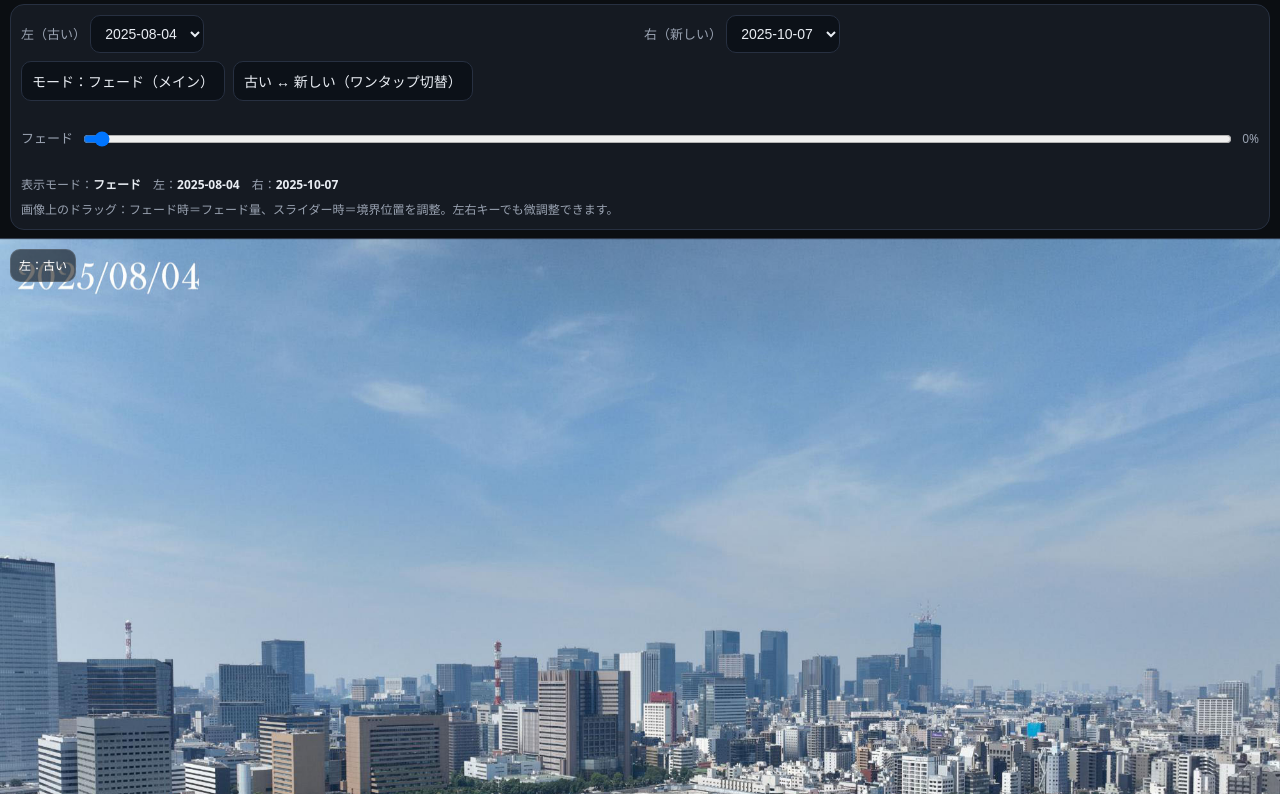
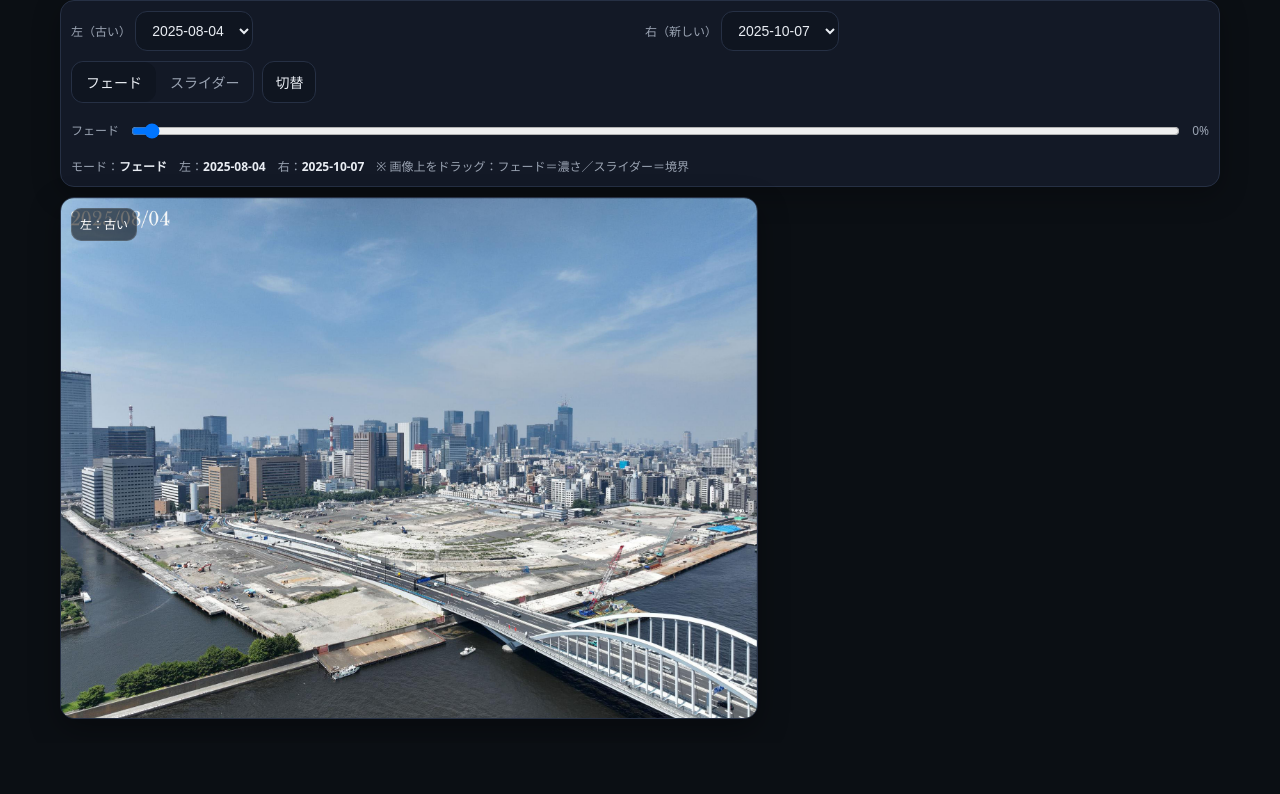
Before and after one commit to itokoji0210/Tsukiji_Project_Compare_Check, a plain HTML site: page index.html in a window 1280 px wide. Shown: the part 66-860 px from the top of the page. After the commit the page ends 809 px from the top, so only its background shows below. Drawn offline with Linux system fonts and the light colour scheme.

Commit message:
Update index.html

```diff
--- a/index.html
+++ b/index.html
@@ -3,151 +3,171 @@
 <head>
 <meta charset="utf-8" />
 <meta name="viewport" content="width=device-width,initial-scale=1,viewport-fit=cover" />
-<title>定点・ビフォーアフター比較（フェード量スライダー対応）</title>
+<title>定点・ビフォーアフター比較（自動フィット＋直感UI）</title>
 <meta name="color-scheme" content="light dark" />
 <style>
   :root{
-    --bg:#0b0e12; --fg:#e9edf3; --muted:#9aa3b2; --card:#151a22; --border:#273041;
-    --safe-top: env(safe-area-inset-top, 0px);
-    --safe-right: env(safe-area-inset-right, 0px);
-    --safe-bottom: env(safe-area-inset-bottom, 0px);
-    --safe-left: env(safe-area-inset-left, 0px);
-    --ar: 16 / 9; /* 動的に書き換え（画像の実アスペクト比） */
+    --bg:#0b0f14; --fg:#e9edf3; --muted:#9aa3b2;
+    --panel:#131926; --card:#0f1520; --border:#263044; --accent:#4da3ff;
   }
+  *{box-sizing:border-box}
   html,body{height:100%}
   body{
-    margin:0;
-    background:var(--bg);
-    color:var(--fg);
-    font-family: system-ui, -apple-system, Segoe UI, Roboto, "Hiragino Kaku Gothic ProN","Noto Sans JP","Yu Gothic", Meiryo, sans-serif;
+    margin:0; background:var(--bg); color:var(--fg);
+    font-family: system-ui,-apple-system,Segoe UI,Roboto,"Hiragino Kaku Gothic ProN","Noto Sans JP","Yu Gothic",Meiryo,sans-serif;
     line-height:1.6;
-    padding: calc(8px + var(--safe-top)) 0 calc(8px + var(--safe-bottom)) 0;
   }
-  .container{
-    width:100vw; /* 横幅いっぱい */
-    margin:0 auto;
+  .wrap{
+    max-width:1200px; margin:0 auto; padding:12px clamp(8px,2vw,20px);
   }
+  header{margin-bottom:8px}
+  h1{margin:4px 0 8px; font-size: clamp(18px,2.4vw,26px); letter-spacing:.02em}
   .panel{
-    padding: 8px calc(10px + var(--safe-left)) 8px calc(10px + var(--safe-right));
+    background:var(--panel); border:1px solid var(--border); border-radius:14px;
+    padding:10px; box-shadow:0 8px 28px rgba(0,0,0,.28);
   }
-  .card{
+  .grid{display:grid; grid-template-columns: 1fr 1fr; gap:10px}
+  label{font-size:12px; color:var(--muted)}
+  select,button,input[type=range]{
+    background:var(--card); color:var(--fg);
+    border:1px solid var(--border); border-radius:12px;
+    padding:10px 12px; font-size:14px;
+  }
+  button{cursor:pointer}
+  .row{display:flex; gap:8px; flex-wrap:wrap; align-items:center}
+  .seg{
+    display:inline-flex; border:1px solid var(--border); border-radius:12px; overflow:hidden;
+  }
+  .seg button{
+    background:transparent; border:0; padding:10px 14px; font-size:14px; color:var(--muted)
+  }
+  .seg button.active{ background:var(--card); color:var(--fg) }
+  .hint{font-size:12px; color:var(--muted)}
+  .status{font-size:12px; color:var(--muted); display:flex; gap:12px; flex-wrap:wrap}
+  .status strong{color:var(--fg)}
+
+  /* ビューア：サイズはJSでwidth/heightを動的に設定（実アスペクト比&可視領域にフィット） */
+  .viewerShell{
+    margin-top:10px;
     background:var(--card);
     border:1px solid var(--border);
     border-radius:14px;
-    padding:10px;
-  }
-  h1{font-size: clamp(18px, 2.6vw, 26px); margin: 2px 0 10px}
-  .grid{display:grid; grid-template-columns: 1fr 1fr; gap:8px}
-  .row{display:flex; flex-wrap:wrap; gap:8px; align-items:center}
-  label{font-size:13px; color:var(--muted)}
-  select,button,input[type=range]{
-    background:#0c1118; color:var(--fg);
-    border:1px solid var(--border); border-radius:10px;
-    padding:9px 10px; font-size:14px;
-  }
-  button{cursor:pointer}
-  .hint{font-size:12px; color:var(--muted)}
-  /* ビューア：横幅100vw・高さはアスペクト比で可変 */
-  .viewerWrap{
-    width:100vw; max-width:100vw; overflow:hidden;
+    overflow:hidden;
+    box-shadow:0 10px 30px rgba(0,0,0,.35);
   }
   .viewer{
-    position:relative; width:100%; aspect-ratio: var(--ar);
-    background:#0a0e13; border-top:1px solid var(--border); border-bottom:1px solid var(--border);
-    user-select:none; touch-action:none;
+    position:relative; width:100%; height:100%;
+    user-select:none; touch-action:none; background:#0a0e13;
   }
-  .layer{ position:absolute; inset:0; display:grid; place-items:center; }
+  .layer{position:absolute; inset:0; display:grid; place-items:center}
   .layer img{
     width:100%; height:100%; object-fit:contain;
     image-rendering:auto; transform:translateZ(0);
-    will-change: opacity, clip-path;
+    will-change:opacity, clip-path;
   }
   .badge{
-    position:absolute; top:10px; left:10px;
-    background:rgba(0,0,0,.55); color:#fff; border:1px solid rgba(255,255,255,.12);
-    font-size:12px; padding:6px 8px; border-radius:10px;
+    position:absolute; top:10px; background:rgba(0,0,0,.55); color:#fff;
+    border:1px solid rgba(255,255,255,.12); border-radius:10px; font-size:12px; padding:6px 8px;
   }
-  .badge.right{left:auto; right:10px}
-  .sliderTrack{ position:absolute; inset:0; pointer-events:none; }
-  .divider{ position:absolute; top:0; bottom:0; width:2px; background:rgba(255,255,255,.92); left:50% }
+  .badge.left{left:10px}
+  .badge.right{right:10px}
+
+  /* スライダー（境界）UI */
+  .track{position:absolute; inset:0; pointer-events:none; display:none}
+  .divider{
+    position:absolute; top:0; bottom:0; width:2px; background:rgba(255,255,255,.96);
+    left:50%; box-shadow:0 0 0 1px rgba(0,0,0,.35);
+  }
   .handle{
     position:absolute; top:50%; left:50%; transform:translate(-50%,-50%);
-    width:44px; height:44px; border-radius:999px; display:grid; place-items:center;
-    background:rgba(20,25,34,.9); border:1px solid rgba(255,255,255,.12);
-    box-shadow:0 4px 16px rgba(0,0,0,.35);
+    width:46px; height:46px; border-radius:999px; display:grid; place-items:center;
+    background:rgba(18,22,32,.92); border:1px solid rgba(255,255,255,.14);
+    box-shadow:0 6px 18px rgba(0,0,0,.4);
   }
-  .rangeRow{display:flex; align-items:center; gap:8px}
+  .handle::before,.handle::after{
+    content:""; width:12px; height:12px; border-top:2px solid #fff; border-left:2px solid #fff; position:absolute; opacity:.9;
+  }
+  .handle::before{ transform: translateX(-13px) rotate(-45deg) }
+  .handle::after{ transform: translateX(13px) rotate(135deg) }
+
+  /* レンジ行 */
+  .rangeRow{display:flex; align-items:center; gap:10px}
   .rangeRow input[type=range]{flex:1; height:36px}
-  /* ステータス行 */
-  .status{ display:flex; gap:12px; align-items:center; font-size:12px; color:var(--muted); }
-  .status strong{ color:var(--fg); font-weight:600 }
+
+  /* フッタースペース（下端と密着しないように） */
+  .spacer{height:12px}
 </style>
 </head>
 <body>
-  <div class="container">
+<div class="wrap">
+  <header>
+    <h1>定点撮影｜ビフォー・アフター比較</h1>
     <div class="panel">
-      <h1>定点撮影｜ビフォー・アフター比較（フェード量スライダー対応）</h1>
-      <div class="card">
       <div class="grid">
         <div>
           <label>左（古い）</label>
-            <select id="leftSelect" aria-label="左の画像（古い）"></select>
+          <select id="leftSel" aria-label="左の画像（古い）"></select>
         </div>
         <div>
           <label>右（新しい）</label>
-            <select id="rightSelect" aria-label="右の画像（新しい）"></select>
+          <select id="rightSel" aria-label="右の画像（新しい）"></select>
         </div>
       </div>
-        <div class="row" style="margin-top:8px">
-          <button id="modeBtn">モード：フェード（メイン）</button>
-          <button id="toggleBtn">古い ↔ 新しい（ワンタップ切替）</button>
+
+      <div class="row" style="margin-top:10px">
+        <div class="seg" role="tablist" aria-label="表示モード">
+          <button id="tabFade"  role="tab" aria-selected="true"  class="active">フェード</button>
+          <button id="tabCut"   role="tab" aria-selected="false">スライダー</button>
+        </div>
+        <button id="toggleBtn" title="ワンタップ切替（フェード：0%↔100%／スライダー：中央↔端）">切替</button>
       </div>
 
-        <!-- フェード用スライダー（新規） -->
+      <!-- フェード量スライダー -->
       <div class="rangeRow" id="fadeRow" style="margin-top:8px">
         <label>フェード</label>
         <input id="fadeRange" type="range" min="0" max="100" value="0" aria-label="フェード量（%）">
         <span class="hint" id="fadePct">0%</span>
       </div>
-
-        <!-- 切り替えスライダー（サブ） -->
+      <!-- 境界スライダー -->
       <div class="rangeRow" id="cutRow" style="margin-top:8px; display:none">
-          <label>スライダー</label>
-          <input id="cutRange" type="range" min="0" max="100" value="50" aria-label="スライダー位置（%）">
+        <label>境界</label>
+        <input id="cutRange" type="range" min="0" max="100" value="50" aria-label="境界位置（%）">
         <span class="hint" id="cutPct">50%</span>
       </div>
 
       <div class="status" style="margin-top:6px">
-          <div>表示モード：<strong id="modeLabel">フェード</strong></div>
+        <div>モード：<strong id="modeLabel">フェード</strong></div>
         <div>左：<strong id="leftLabel">-</strong></div>
         <div>右：<strong id="rightLabel">-</strong></div>
-        </div>
-        <div class="hint" style="margin-top:6px">
-          画像上のドラッグ：フェード時＝フェード量、スライダー時＝境界位置を調整。左右キーでも微調整できます。
+        <div class="hint">※ 画像上をドラッグ：フェード＝濃さ／スライダー＝境界</div>
       </div>
     </div>
-    </div>
+  </header>
 
-    <div class="viewerWrap">
+  <main>
+    <div class="viewerShell" id="viewerShell">
       <div class="viewer" id="viewer">
         <div class="layer" id="layerA">
           <img id="imgA" alt="左（古い）画像">
-          <div class="badge">左：古い</div>
+          <div class="badge left">左：古い</div>
         </div>
         <div class="layer" id="layerB" style="opacity:0">
           <img id="imgB" alt="右（新しい）画像">
           <div class="badge right">右：新しい</div>
         </div>
-        <div class="sliderTrack" id="track" style="display:none">
+
+        <div class="track" id="track">
           <div class="divider" id="divider"></div>
           <div class="handle" id="handle"></div>
         </div>
       </div>
     </div>
+    <div class="spacer"></div>
+  </main>
 </div>
 
 <script>
-/* ========== ユーザー編集エリア：画像リストだけ覚えればOK ========== */
+/* ====== ユーザー編集：ここだけ覚えればOK（同フォルダ想定） ====== */
 const IMAGES = [
   "2025_08_04.jpg",
   "2025_08_20.JPG",
@@ -157,27 +177,32 @@ const DEFAULT_LEFT  = "2025_08_04.jpg";
 const DEFAULT_RIGHT = "2025_10_07.jpg";
 /* ================================================================ */
 
-const $ = (id)=>document.getElementById(id);
-const leftSelect = $('leftSelect'), rightSelect = $('rightSelect');
+const $ = id => document.getElementById(id);
+const leftSel = $('leftSel'), rightSel = $('rightSel');
 const imgA=$('imgA'), imgB=$('imgB'), layerA=$('layerA'), layerB=$('layerB');
-const modeBtn=$('modeBtn'), toggleBtn=$('toggleBtn');
-const fadeRow=$('fadeRow'), fadeRange=$('fadeRange'), fadePct=$('fadePct');
-const cutRow=$('cutRow'), cutRange=$('cutRange'), cutPct=$('cutPct');
+const track=$('track'), divider=$('divider'), handle=$('handle');
+const fadeRow=$('fadeRow'), cutRow=$('cutRow');
+const fadeRange=$('fadeRange'), cutRange=$('cutRange'), fadePct=$('fadePct'), cutPct=$('cutPct');
 const modeLabel=$('modeLabel'), leftLabel=$('leftLabel'), rightLabel=$('rightLabel');
-const viewer=$('viewer'), track=$('track'), divider=$('divider'), handle=$('handle');
+const tabFade=$('tabFade'), tabCut=$('tabCut'), toggleBtn=$('toggleBtn');
+const viewer=$('viewer'), viewerShell=$('viewerShell');
 
-let mode='fade';   // 'fade' | 'slider'
+let mode='fade'; // 'fade' or 'cut'
 let dragging=false;
+let naturalRatio = 16/9; // 画像の実アスペクト比（読み込み後に更新）
 
+/* ユーティリティ */
 function labelFromFilename(fn){
   const m = fn.match(/^(\d{4})_(\d{2})_(\d{2})/);
   return m ? `${m[1]}-${m[2]}-${m[3]}` : fn;
 }
 function ymd(fn){ const m=fn.match(/^(\d{4})_(\d{2})_(\d{2})/); return m? `${m[1]}-${m[2]}-${m[3]}`: null; }
 function isOlder(a,b){ const A=ymd(a), B=ymd(b); return !A||!B||A<=B; }
+function preload(src){ const i=new Image(); i.src=src; }
 
+/* セレクト初期化＆順序保全（左=古い、右=新しい） */
 function populate(){
-  [leftSelect,rightSelect].forEach(sel=>{
+  [leftSel,rightSel].forEach(sel=>{
     sel.innerHTML='';
     IMAGES.forEach(fn=>{
       const o=document.createElement('option');
@@ -185,83 +210,112 @@ function populate(){
       sel.appendChild(o);
     });
   });
-  leftSelect.value=DEFAULT_LEFT;
-  rightSelect.value=DEFAULT_RIGHT;
+  leftSel.value=DEFAULT_LEFT;
+  rightSel.value=DEFAULT_RIGHT;
   enforceChronology();
 }
 function enforceChronology(){
-  const L=leftSelect.value, R=rightSelect.value;
-  if(!isOlder(L,R)){ leftSelect.value=R; rightSelect.value=L; }
-  leftLabel.textContent=labelFromFilename(leftSelect.value);
-  rightLabel.textContent=labelFromFilename(rightSelect.value);
+  const L=leftSel.value, R=rightSel.value;
+  if(!isOlder(L,R)){ leftSel.value=R; rightSel.value=L; }
+  leftLabel.textContent=labelFromFilename(leftSel.value);
+  rightLabel.textContent=labelFromFilename(rightSel.value);
   loadImages();
 }
-function preload(src){ const i=new Image(); i.src=src; }
 
-function setAspectByImages(){
-  // 読み込み済みの自然サイズから viewer の aspect-ratio を動的に設定
-  const wa = imgA.naturalWidth, ha = imgA.naturalHeight;
-  const wb = imgB.naturalWidth, hb = imgB.naturalHeight;
-  if(wa>0 && ha>0 && wb>0 && hb>0){
-    // 2枚のうち「縦がより大きくなりがち」なアスペクト比を採用（縦切れ回避）
-    const ra = wa/ha, rb = wb/hb;
-    const r = Math.min(ra, rb); // より縦長寄りを使う
-    viewer.style.setProperty('--ar', `${r} / 1`);
+/* 画像読み込み＆比率更新 */
+function loadImages(){
+  const L=leftSel.value, R=rightSel.value;
+  preload(L); preload(R);
+  imgA.src=L; imgB.src=R;
+  imgA.alt=`左（古い）：${labelFromFilename(L)}`;
+  imgB.alt=`右（新しい）：${labelFromFilename(R)}`;
+
+  const updateRatioAndLayout = ()=>{
+    // 2枚の自然サイズから「より縦長寄り」の比率を採用（縦切れ回避）
+    const ra = imgA.naturalWidth / imgA.naturalHeight;
+    const rb = imgB.naturalWidth / imgB.naturalHeight;
+    if(Number.isFinite(ra) && ra>0 && Number.isFinite(rb) && rb>0){
+      naturalRatio = Math.min(ra, rb);
+      layoutViewer(); // サイズ再計算
+    }
+    if(mode==='fade'){ setFade(fadeRange.value); } else { setCut(cutRange.value); }
+  };
+
+  if(imgA.complete && imgB.complete) updateRatioAndLayout();
+  else {
+    let loaded = 0;
+    const cb = ()=>{ loaded++; if(loaded>=2) updateRatioAndLayout(); };
+    imgA.onload = cb; imgB.onload = cb;
   }
 }
 
-function loadImages(){
-  const L=leftSelect.value, R=rightSelect.value;
-  preload(L); preload(R);
-  imgA.style.opacity='1';
-  imgB.style.opacity= mode==='fade' ? (fadeRange.value/100) : '1';
-  imgA.src=L; imgB.src=R;
-  imgA.alt=`左（古い）：${labelFromFilename(L)}`;
-  imgB.alt=`右（新しい）：${labelFromFilename(R)}`;
-  // アスペクト比を画像ロード後に更新
-  const onReady = ()=> setAspectByImages();
-  if(imgA.complete && imgB.complete){ onReady(); }
-  else{
-    imgA.onload = onReady; imgB.onload = onReady;
+/* 可視領域にフィット：パネル等の高さを差し引いて viewer を最大化 */
+function layoutViewer(){
+  // 目安：ビューアは画面高の 80〜88% を狙う（デバイスにより余白調整）
+  const vh = window.innerHeight;
+  const targetVH = Math.max(0.8, Math.min(0.88, 1 - 0.12)); // だいたい0.88未満
+  let maxH = Math.floor(vh * targetVH);
+
+  // ヘッダー/パネルの実高さを引いて、オーバーしていればさらに調整
+  const wrapRect = document.querySelector('.wrap').getBoundingClientRect();
+  const headerRect = document.querySelector('header').getBoundingClientRect();
+  const topUsed = headerRect.height + 24; // 余白を少し足す
+  maxH = Math.max(180, vh - Math.ceil(topUsed) - 16); // 最低高さ確保
+
+  // 横幅はコンテナ幅（最大1200px）に合わせる
+  const containerW = document.querySelector('.wrap').clientWidth;
+  // 画像の自然比から理想の幅
+  let idealW = Math.min(containerW, Math.floor(maxH * naturalRatio));
+  let idealH = Math.floor(idealW / naturalRatio);
+
+  // もし高さの方が余るなら、幅いっぱいまで使って再計算
+  if(idealW < containerW){
+    const candidateW = containerW;
+    const candidateH = Math.floor(candidateW / naturalRatio);
+    if(candidateH <= maxH){ idealW = candidateW; idealH = candidateH; }
   }
-  if(mode==='slider'){
+
+  viewerShell.style.width = idealW + 'px';
+  viewerShell.style.height = idealH + 'px';
+}
+
+/* モード切替 */
+function setMode(next){
+  mode = next; // 'fade' or 'cut'
+  const fadeActive = (mode==='fade');
+  tabFade.classList.toggle('active', fadeActive);
+  tabCut.classList.toggle('active', !fadeActive);
+  tabFade.setAttribute('aria-selected', String(fadeActive));
+  tabCut.setAttribute('aria-selected', String(!fadeActive));
+  modeLabel.textContent = fadeActive ? 'フェード' : 'スライダー';
+
+  fadeRow.style.display = fadeActive ? '' : 'none';
+  cutRow.style.display  = fadeActive ? 'none' : '';
+  track.style.display   = fadeActive ? 'none' : 'block';
+
+  if(fadeActive){
+    imgB.style.clipPath = ''; // クリップ解除
+    setFade(fadeRange.value);
+  }else{
+    // フェードをフル表示に戻してからクリップで比較
+    layerA.style.opacity = 1;
+    layerB.style.opacity = 1;
     setCut(cutRange.value);
   }
 }
 
-function setMode(next){
-  mode = next;
-  modeLabel.textContent = (mode==='fade') ? 'フェード' : 'スライダー';
-  if(mode==='fade'){
-    modeBtn.textContent='モード：フェード（メイン）';
-    fadeRow.style.display='';
-    cutRow.style.display='none';
-    track.style.display='none';
-    viewer.style.cursor='ew-resize'; // ドラッグでフェード調整
-    setFade(fadeRange.value);
-  }else{
-    modeBtn.textContent='モード：スライダー（サブ）';
-    fadeRow.style.display='none';
-    cutRow.style.display='';
-    track.style.display='';
-    viewer.style.cursor='ew-resize';
-    setCut(cutRange.value);
-  }
+/* フェード：右(新しい)の不透明度を p% に */
+function setFade(v){
+  const p = clamp(Number(v), 0, 100);
+  fadeRange.value = p; fadePct.textContent = p + '%';
+  layerA.style.opacity = 1;
+  layerB.style.opacity = p / 100;
 }
 
-function setFade(v){
-  const p = Math.max(0, Math.min(100, Number(v)));
-  fadeRange.value = p;
-  fadePct.textContent = p + '%';
-  // B（右＝新しい）の不透明度を p% に
-  layerA.style.opacity = 1;
-  layerB.style.opacity = p/100;
-}
+/* スライダー：右(新しい)を上にして左から p% まで表示 */
 function setCut(v){
-  const p = Math.max(0, Math.min(100, Number(v)));
-  cutRange.value = p;
-  cutPct.textContent = p + '%';
-  // スライダー表示：Bを上にして左からp%まで表示
+  const p = clamp(Number(v), 0, 100);
+  cutRange.value = p; cutPct.textContent = p + '%';
   layerA.style.opacity = 1;
   layerB.style.opacity = 1;
   const x = p.toFixed(2);
@@ -269,65 +323,55 @@ function setCut(v){
   divider.style.left = x + '%';
   handle.style.left = x + '%';
 }
+function clamp(n,min,max){ return Math.max(min, Math.min(max, n)); }
 
-function pointerToPercent(clientX){
+/* ポインタ操作（画像上ドラッグ） */
+let pointerId=null;
+viewer.addEventListener('pointerdown', (e)=>{
+  pointerId = e.pointerId;
+  viewer.setPointerCapture?.(pointerId);
+  dragging=true;
+  const p = clientXtoPercent(e.clientX);
+  mode==='fade' ? setFade(p) : setCut(p);
+});
+window.addEventListener('pointermove', (e)=>{
+  if(!dragging) return;
+  const p = clientXtoPercent(e.clientX);
+  mode==='fade' ? setFade(p) : setCut(p);
+});
+['pointerup','pointercancel','pointerleave'].forEach(t=>{
+  window.addEventListener(t, ()=>{
+    dragging=false;
+    if(pointerId!=null){ viewer.releasePointerCapture?.(pointerId); pointerId=null; }
+  });
+});
+function clientXtoPercent(clientX){
   const rect = viewer.getBoundingClientRect();
-  const x = Math.max(rect.left, Math.min(clientX, rect.right));
-  const p = ((x - rect.left) / rect.width) * 100;
-  return p;
+  const x = clamp(clientX, rect.left, rect.right);
+  return ((x - rect.left) / rect.width) * 100;
 }
 
-/* === イベント === */
-leftSelect.addEventListener('change', enforceChronology);
-rightSelect.addEventListener('change', enforceChronology);
-
-modeBtn.addEventListener('click', ()=> setMode(mode==='fade' ? 'slider' : 'fade'));
+/* クリック操作（ワンタップ切替） */
 toggleBtn.addEventListener('click', ()=>{
-  // フェードのワンタップ切替（0% <-> 100%）
   if(mode==='fade'){
     const next = (Number(fadeRange.value) < 50) ? 100 : 0;
     setFade(next);
   }else{
-    // スライダーの中央⇔端寄せトグル
     const next = (Number(cutRange.value) !== 50) ? 50 : 100;
     setCut(next);
   }
 });
-fadeRange.addEventListener('input', e=> setFade(e.target.value));
-cutRange.addEventListener('input',  e=> setCut(e.target.value));
 
-let activePointerId=null;
-viewer.addEventListener('pointerdown', (e)=>{
-  activePointerId = e.pointerId;
-  viewer.setPointerCapture?.(activePointerId);
-  dragging = true;
-  const p = pointerToPercent(e.clientX);
-  if(mode==='fade'){ setFade(p); } else { setCut(p); }
-});
-window.addEventListener('pointermove', (e)=>{
-  if(!dragging) return;
-  const p = pointerToPercent(e.clientX);
-  if(mode==='fade'){ setFade(p); } else { setCut(p); }
-});
-['pointerup','pointercancel','pointerleave'].forEach(type=>{
-  window.addEventListener(type, ()=>{
-    dragging=false;
-    if(activePointerId!=null){ viewer.releasePointerCapture?.(activePointerId); activePointerId=null; }
-  });
-});
-
+/* キー操作 */
 window.addEventListener('keydown', (e)=>{
-  const step = (e.shiftKey? 5 : 1);
+  const step = e.shiftKey ? 5 : 1;
   if(e.key==='s' || e.key==='S'){
-    setMode(mode==='fade' ? 'slider' : 'fade');
+    setMode(mode==='fade' ? 'cut' : 'fade');
   }else if(mode==='fade' && (e.key==='ArrowLeft' || e.key==='ArrowRight')){
-    const cur = Number(fadeRange.value);
-    setFade(cur + (e.key==='ArrowRight' ? step : -step));
-  }else if(mode==='slider' && (e.key==='ArrowLeft' || e.key==='ArrowRight')){
-    const cur = Number(cutRange.value);
-    setCut(cur + (e.key==='ArrowRight' ? step : -step));
+    setFade(Number(fadeRange.value) + (e.key==='ArrowRight' ? step : -step));
+  }else if(mode==='cut' && (e.key==='ArrowLeft' || e.key==='ArrowRight')){
+    setCut(Number(cutRange.value) + (e.key==='ArrowRight' ? step : -step));
   }else if(e.key==='f' || e.key==='F'){
-    // フェードのワンタップ
     if(mode==='fade'){
       const next = (Number(fadeRange.value) < 50) ? 100 : 0;
       setFade(next);
@@ -335,12 +379,23 @@ window.addEventListener('keydown', (e)=>{
   }
 });
 
+/* タブでモード切替 */
+tabFade.addEventListener('click', ()=> setMode('fade'));
+tabCut.addEventListener('click',  ()=> setMode('cut'));
+
+/* セレクト変更 */
+leftSel.addEventListener('change', enforceChronology);
+rightSel.addEventListener('change', enforceChronology);
+
+/* リサイズで再レイアウト */
+window.addEventListener('resize', layoutViewer);
+
 /* 初期化 */
 populate();
-setMode('fade');          // フェードをデフォルト
-setFade(0);               // 初期は古い100%
-/* 画像プリロード */
+setMode('fade');     // デフォルトはフェード
+setFade(0);          // 初期状態：古い100%
 IMAGES.forEach(preload);
+layoutViewer();      // 画面にフィット
 </script>
 </body>
 </html>
```
Lines whose indentation alone changed are shown as unchanged.
